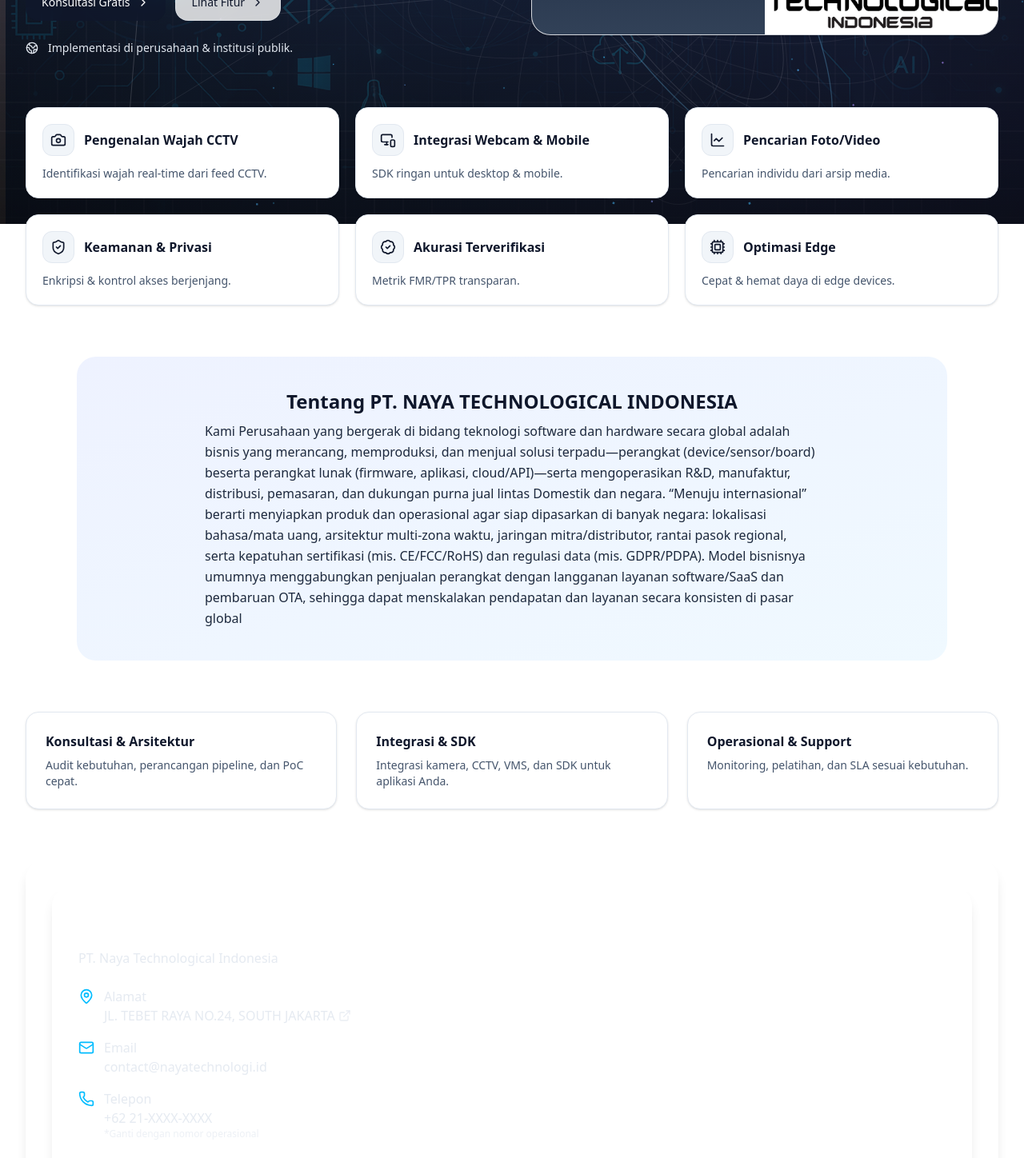
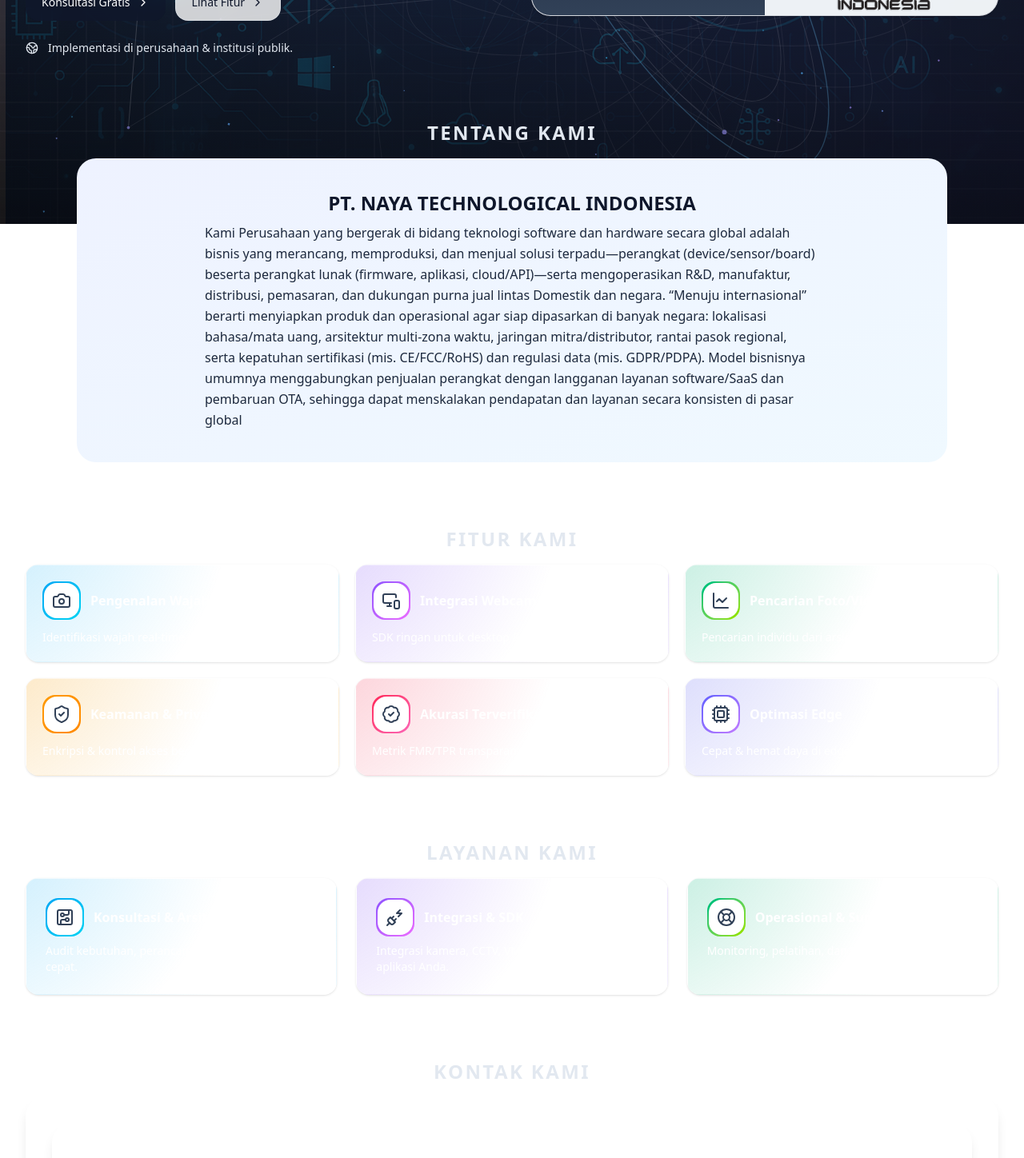
Before and after one commit to irwan1605/websitentitebet24, a React (Vite) app: page / in a window 1280 px wide. Shown: the part 520-1968 px from the top of the page at 80% size. Built offline with nearby package versions, Linux system fonts and the light colour scheme.

Commit message:
first commit fixall

```diff
--- a/src/components/About.jsx
+++ b/src/components/About.jsx
@@ -5,8 +5,13 @@
       id="tentang"
       className="mx-auto max-w-6xl px-4 sm:px-6 lg:px-8 mt-16"
     >
+      <div className="md:text-2xl text-sm uppercase tracking-widest text-slate-200 font-semibold text-center p-4">
+        TENTANG KAMI
+      </div>
       <div className="rounded-3xl border-slate-200 bg-gradient-to-br from-indigo-50 to-sky-50 p-6 lg:p-10">
-        <h2 className="text-xl md:text-2xl text-center font-bold">Tentang PT. NAYA TECHNOLOGICAL INDONESIA</h2>
+        <h2 className="text-xl md:text-2xl text-center font-bold">
+          PT. NAYA TECHNOLOGICAL INDONESIA
+        </h2>
         <p className="mx-auto mt-2 text-slate-800 leading-relaxed  max-w-3xl">
           Kami Perusahaan yang bergerak di bidang teknologi software dan
           hardware secara global adalah bisnis yang merancang, memproduksi, dan
--- a/src/components/Contact.jsx
+++ b/src/components/Contact.jsx
@@ -5,7 +5,7 @@
 import ContactForm from "./ContactForm";
 
 export default function Contact({
-  imageSrc = "/company/nti-company.png",
+  imageSrc = "/asset/logotansparannti.png",
   companyName = "PT. Naya Technological Indonesia",
   address = "JL. TEBET RAYA NO.24, SOUTH JAKARTA",
   mapUrl = "https://maps.google.com/?q=JL.TEBET RAYA NO.24, SOUTH JAKARTA",
@@ -31,6 +31,9 @@
       aria-label="Kontak Perusahaan"
       className="relative mx-auto max-w-7xl px-4 sm:px-6 lg:px-8 py-12 lg:py-16"
     >
+        <div className="md:text-2xl text-sm uppercase tracking-widest text-slate-200 font-semibold text-center p-4">
+        KONTAK KAMI
+      </div>
       {/* Grid: Info card & Image */}
       <div className="rounded-3xl border border-white/10 bg-white/10 backdrop-blur-md p-6 md:p-8 text-white shadow-lg">
         {/* --- Kartu info perusahaan --- */}
@@ -69,7 +72,10 @@
               <Phone className="mt-0.5 h-5 w-5 text-sky-400 shrink-0" />
               <div>
                 <div className="font-medium">Telepon</div>
-                <a href={`tel:${phone.replace(/\s+/g, "")}`} className="hover:underline">
+                <a
+                  href={`tel:${phone.replace(/\s+/g, "")}`}
+                  className="hover:underline"
+                >
                   {phone}
                 </a>
                 <div className="text-xs opacity-70">
@@ -80,7 +86,7 @@
           </div>
 
           <div className="mt-6">
-          <a
+            <a
               href="https://mail.google.com/"
               target="_blank"
               rel="noopener noreferrer"
@@ -90,18 +96,6 @@
             >
               Kirim Email
             </a>
-
-            {/*
-              Jika ingin langsung ke jendela COMPOSE dengan penerima:
-              <a
-                href={`https://mail.google.com/mail/?view=cm&fs=1&to=${encodeURIComponent(email)}`}
-                target="_blank"
-                rel="noopener noreferrer"
-                className="inline-flex items-center gap-2 rounded-2xl bg-sky-500 text-white px-5 py-3 text-sm hover:bg-sky-400 transition"
-              >
-                Kirim Email
-              </a>
-            */}
           </div>
         </div>
 
@@ -116,8 +110,7 @@
           animate={{ opacity: 1, y: 0 }}
           transition={{ duration: 0.35 }}
           className="relative rounded-3xl overflow-hidden cursor-pointer select-none"
-        >
-        </motion.figure>
+        ></motion.figure>
       </div>
 
       {/* --- FORM di bawah grid --- */}
--- a/src/components/FeatureGrid.jsx
+++ b/src/components/FeatureGrid.jsx
@@ -1,24 +1,107 @@
-import React from 'react';
-import { motion } from 'framer-motion';
-import { FEATURES } from '../lib/constants';
+import React, { useRef } from "react";
+import { motion } from "framer-motion";
+import { FEATURES } from "../lib/constants";
 
+const PALETTES = [
+  { from: "from-sky-500",    to: "to-cyan-400",    glow: "rgba(56,189,248,0.35)",  ring: "shadow-[0_0_50px_-15px_rgba(56,189,248,0.6)]" },
+  { from: "from-violet-500", to: "to-fuchsia-400", glow: "rgba(139,92,246,0.35)",  ring: "shadow-[0_0_50px_-15px_rgba(139,92,246,0.6)]" },
+  { from: "from-emerald-500",to: "to-lime-400",    glow: "rgba(16,185,129,0.35)",  ring: "shadow-[0_0_50px_-15px_rgba(16,185,129,0.55)]" },
+  { from: "from-amber-500",  to: "to-orange-400",  glow: "rgba(245,158,11,0.35)",  ring: "shadow-[0_0_50px_-15px_rgba(245,158,11,0.55)]" },
+  { from: "from-rose-500",   to: "to-pink-400",    glow: "rgba(244,63,94,0.35)",   ring: "shadow-[0_0_50px_-15px_rgba(244,63,94,0.55)]" },
+  { from: "from-indigo-500", to: "to-purple-400",  glow: "rgba(99,102,241,0.35)",  ring: "shadow-[0_0_50px_-15px_rgba(99,102,241,0.55)]" },
+];
 
-export default function FeatureGrid(){
+export default function FeatureGrid() {
   return (
     <section id="fitur" className="mx-auto max-w-7xl px-4 sm:px-6 lg:px-8 mt-12 lg:mt-16">
+        <div className="md:text-2xl text-sm uppercase tracking-widest text-slate-200 font-semibold text-center p-4">
+        FITUR KAMI
+      </div>
       <div className="grid gap-5 sm:grid-cols-2 lg:grid-cols-3">
-{FEATURES.map((f,i)=>(
-<motion.div key={f.title} initial={{opacity:0,y:8}} animate={{opacity:1,y:0}} transition={{delay:0.05*i,duration:0.3}} className="rounded-2xl border border-slate-200 bg-white p-5 shadow-sm">
-<div className="flex items-center gap-3">
-<div className="h-10 w-10 rounded-xl bg-slate-100 border border-slate-200 grid place-items-center">
-<f.icon className="h-5 w-5"/>
-</div>
-<h3 className="font-semibold">{f.title}</h3>
-</div>
-<p className="mt-3 text-sm text-slate-600">{f.desc}</p>
-</motion.div>
+        {FEATURES.map((f, i) => (
+          <FeatureCard key={f.title} feature={f} index={i} />
         ))}
       </div>
     </section>
   );
 }
+
+function FeatureCard({ feature: f, index }) {
+  const palette = PALETTES[index % PALETTES.length];
+  const ref = useRef(null);
+
+  const onMouseMove = (e) => {
+    const el = ref.current;
+    if (!el) return;
+    const rect = el.getBoundingClientRect();
+    el.style.setProperty("--mx", `${e.clientX - rect.left}px`);
+    el.style.setProperty("--my", `${e.clientY - rect.top}px`);
+  };
+  const onMouseLeave = () => {
+    const el = ref.current;
+    if (!el) return;
+    el.style.removeProperty("--mx");
+    el.style.removeProperty("--my");
+  };
+
+  return (
+    <motion.div
+      ref={ref}
+      onMouseMove={onMouseMove}
+      onMouseLeave={onMouseLeave}
+      initial={{ opacity: 0, y: 8 }}
+      animate={{ opacity: 1, y: 0 }}
+      transition={{ duration: 0.35 }}
+      whileHover={{ y: -4, scale: 1.02 }}
+      className={[
+        "group relative overflow-hidden rounded-2xl border text-white",
+        "border-white/10 bg-white/10 backdrop-blur p-5 shadow-sm",
+        "transition-all duration-300",
+      ].join(" ")}
+      style={{
+        background: `radial-gradient(600px circle at var(--mx, -100px) var(--my, -100px), ${palette.glow} 0%, transparent 60%)`,
+        backgroundBlendMode: "screen",
+      }}
+    >
+      {/* Glow ring lembut saat hover */}
+      <div
+        className={[
+          "pointer-events-none absolute -inset-1 rounded-2xl opacity-0 blur-2xl transition-opacity duration-300",
+          "group-hover:opacity-100",
+          palette.ring,
+        ].join(" ")}
+      />
+
+      <div className="flex items-center gap-3">
+        {/* Icon capsule */}
+        <div
+          className={[
+            "relative h-12 w-12 rounded-2xl p-[2px]",
+            "bg-gradient-to-br", palette.from, palette.to,
+            "transition-transform duration-300",
+            "group-hover:scale-105 group-hover:rotate-1",
+          ].join(" ")}
+        >
+          <div className="grid h-full w-full place-items-center rounded-2xl bg-white">
+            {/* Biarkan ikon gelap agar kontras di dasar putih */}
+            <f.icon className="h-6 w-6 text-slate-700 transition-all duration-300 group-hover:scale-110 group-hover:text-slate-900" />
+          </div>
+          <div
+            className="pointer-events-none absolute -inset-3 -z-10 rounded-3xl opacity-0 blur-xl transition-opacity duration-300 group-hover:opacity-60"
+            style={{ background: `radial-gradient(120px circle at 50% 50%, ${palette.glow} 0%, transparent 70%)` }}
+          />
+        </div>
+
+        <h3 className="font-semibold">{f.title}</h3>
+      </div>
+
+      <p className="mt-3 text-sm">{f.desc}</p>
+
+      {/* Border highlight tipis saat hover */}
+      <div
+        className="pointer-events-none absolute inset-0 rounded-2xl border opacity-0 transition-opacity duration-300 group-hover:opacity-100"
+        style={{ borderColor: "rgba(255,255,255,0.25)" }}
+      />
+    </motion.div>
+  );
+}
--- a/src/components/Hero.jsx
+++ b/src/components/Hero.jsx
@@ -154,7 +154,7 @@
           transition={{ delay: 0.05, duration: 0.4 }}
           className="rounded-3xl border border-slate-200/30 bg-white/80 shadow-sm overflow-hidden backdrop-blur-sm"
         >
-          <div className="aspect-[16/11] grid md:grid-cols-2">
+          <div className="aspect-[16] grid md:grid-cols-2">
             {/* Panel kiri: GRID 2 kolom, mobile visible */}
             <div className="block bg-gradient-to-b from-slate-900 to-slate-700 text-slate-100 p-6">
               <div className="text-xs uppercase tracking-widest opacity-80">
@@ -199,14 +199,14 @@
             </div>
 
             {/* Panel kanan: gambar/brand */}
-            <div className="relative bg-slate-100/70">
+            <div className="relative bg-slate-100/90">
               <img
-                src="/logonti1.png"
+                src="/src/assets/logotansparannti.png"
                 alt="Face scan"
                 className="h-full w-full object-cover"
               />
               <div className="pointer-events-none absolute inset-0 grid place-items-center">
-                <div className="w-56 h-40 md:w-72 md:h-56 border-4 border-sky-300/70 rounded-2xl" />
+                {/* <div className="w-56 h-40 md:w-72 md:h-56 border-4 border-sky-300/70 rounded-2xl" /> */}
               </div>
             </div>
           </div>
--- a/src/components/Services.jsx
+++ b/src/components/Services.jsx
@@ -1,21 +1,110 @@
-import React from 'react';
-export default function Services(){
+// src/components/Services.jsx
+import React, { useRef } from "react";
+import { motion } from "framer-motion";
+import { CircuitBoard, PlugZap, LifeBuoy } from "lucide-react";
+
+const CARDS = [
+  { t: "Konsultasi & Arsitektur", d: "Audit kebutuhan, perancangan pipeline, dan PoC cepat.", icon: CircuitBoard },
+  { t: "Integrasi & SDK",        d: "Integrasi kamera, CCTV, VMS, dan SDK untuk aplikasi Anda.", icon: PlugZap },
+  { t: "Operasional & Support",  d: "Monitoring, pelatihan, dan SLA sesuai kebutuhan.", icon: LifeBuoy },
+];
+
+const PALETTES = [
+  { from: "from-sky-500",    to: "to-cyan-400",    glow: "rgba(56,189,248,0.35)",  ring: "shadow-[0_0_50px_-15px_rgba(56,189,248,0.55)]" },
+  { from: "from-violet-500", to: "to-fuchsia-400", glow: "rgba(139,92,246,0.35)",  ring: "shadow-[0_0_50px_-15px_rgba(139,92,246,0.55)]" },
+  { from: "from-emerald-500",to: "to-lime-400",    glow: "rgba(16,185,129,0.35)",  ring: "shadow-[0_0_50px_-15px_rgba(16,185,129,0.55)]" },
+];
+
+export default function Services() {
   return (
     <section id="layanan" className="mx-auto max-w-7xl px-4 sm:px-6 lg:px-8 mt-16">
+     <div className="md:text-2xl text-sm uppercase tracking-widest text-slate-200 font-semibold text-center p-4">LAYANAN KAMI</div>
       <div className="grid gap-6 lg:grid-cols-3">
-{[{
-t:'Konsultasi & Arsitektur', d:'Audit kebutuhan, perancangan pipeline, dan PoC cepat.'
-},{
-t:'Integrasi & SDK', d:'Integrasi kamera, CCTV, VMS, dan SDK untuk aplikasi Anda.'
-},{
-t:'Operasional & Support', d:'Monitoring, pelatihan, dan SLA sesuai kebutuhan.'
-}].map(card=> (
-<div key={card.t} className="rounded-2xl border border-slate-200 bg-white p-6 shadow-sm">
-<h3 className="font-semibold">{card.t}</h3>
-<p className="mt-2 text-sm text-slate-600">{card.d}</p>
-</div>
+        {CARDS.map((card, i) => (
+          <ServiceCard key={card.t} card={card} index={i} />
         ))}
       </div>
     </section>
   );
 }
+
+function ServiceCard({ card, index }) {
+  const ref = useRef(null);
+  const palette = PALETTES[index % PALETTES.length];
+  const Icon = card.icon;
+
+  const onMouseMove = (e) => {
+    const el = ref.current;
+    if (!el) return;
+    const rect = el.getBoundingClientRect();
+    el.style.setProperty("--mx", `${e.clientX - rect.left}px`);
+    el.style.setProperty("--my", `${e.clientY - rect.top}px`);
+  };
+  const onMouseLeave = () => {
+    const el = ref.current;
+    if (!el) return;
+    el.style.removeProperty("--mx");
+    el.style.removeProperty("--my");
+  };
+
+  return (
+    <motion.div
+      ref={ref}
+      onMouseMove={onMouseMove}
+      onMouseLeave={onMouseLeave}
+      initial={{ opacity: 0, y: 10 }}
+      animate={{ opacity: 1, y: 0 }}
+      transition={{ duration: 0.35 }}
+      whileHover={{ y: -6, scale: 1.02 }}
+      className={[
+        "group relative overflow-hidden rounded-2xl border text-white",
+        "border-white/10 bg-white/10 backdrop-blur p-6 shadow-sm",
+        "transition-all duration-300",
+      ].join(" ")}
+      style={{
+        background: `radial-gradient(600px circle at var(--mx, -100px) var(--my, -100px), ${palette.glow} 0%, transparent 60%)`,
+        backgroundBlendMode: "screen",
+      }}
+    >
+
+      {/* Soft outer glow */}
+      <div
+        className={[
+          "pointer-events-none absolute -inset-1 rounded-2xl opacity-0 blur-2xl transition-opacity duration-300",
+          "group-hover:opacity-100",
+          palette.ring,
+        ].join(" ")}
+      />
+
+      <div className="flex items-center gap-3">
+        {/* Icon capsule gradient */}
+        <div
+          className={[
+            "relative h-12 w-12 rounded-2xl p-[2px]",
+            "bg-gradient-to-br", palette.from, palette.to,
+            "transition-transform duration-300",
+            "group-hover:scale-105 group-hover:rotate-1",
+          ].join(" ")}
+        >
+          <div className="grid h-full w-full place-items-center rounded-2xl bg-white">
+            {/* ikon gelap agar kontras di dasar putih */}
+            <Icon className="h-6 w-6 text-slate-700 transition-all duration-300 group-hover:scale-110 group-hover:text-slate-900" />
+          </div>
+          <div
+            className="pointer-events-none absolute -inset-3 -z-10 rounded-3xl opacity-0 blur-xl transition-opacity duration-300 group-hover:opacity-60"
+            style={{ background: `radial-gradient(120px circle at 50% 50%, ${palette.glow} 0%, transparent 70%)` }}
+          />
+        </div>
+
+        <h3 className="font-semibold">{card.t}</h3>
+      </div>
+
+      <p className="mt-2 text-sm">{card.d}</p>
+
+      <div
+        className="pointer-events-none absolute inset-0 rounded-2xl border opacity-0 transition-opacity duration-300 group-hover:opacity-100"
+        style={{ borderColor: "rgba(255,255,255,0.25)" }}
+      />
+    </motion.div>
+  );
+}
--- a/src/pages/Home.jsx
+++ b/src/pages/Home.jsx
@@ -26,12 +26,11 @@
       {/* konten website */}
       <Header />
       <Hero />
+      <About />
       <FeatureGrid />
-      <About />
       <Services />
       <Contact />
       <Footer />
-
     </div>
   );
 }
```
Also changed, not shown: src/assets/logotansparannti.png (added). Lines whose indentation alone changed are shown as unchanged.
